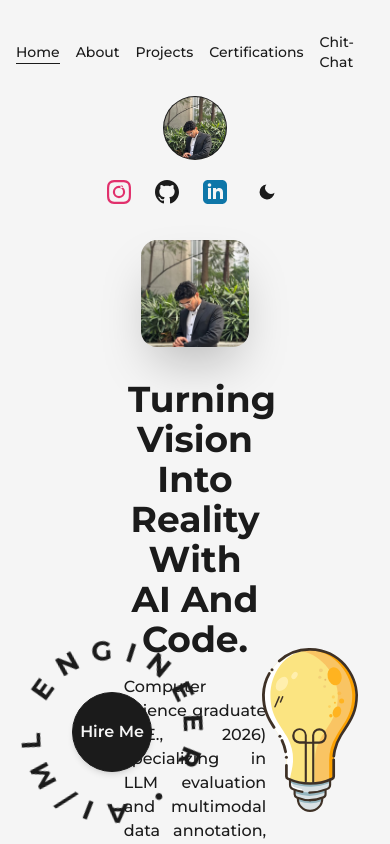
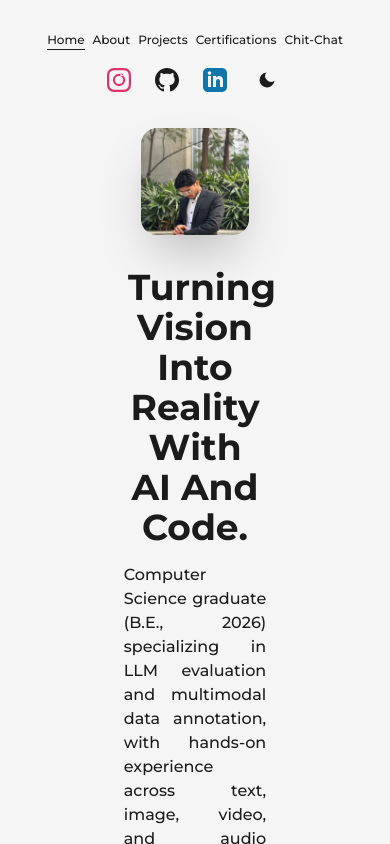
Before and after one commit to Johnapatel/alok-portfolio, a Next.js app: page / in a window 390 px wide. Shown: the top 844 px of the page. Built offline with nearby package versions, Linux system fonts and the light colour scheme.

Commit message:
Fix mobile overlapping bugs and hide duplicate logo

```diff
--- a/src/components/HireMe.js
+++ b/src/components/HireMe.js
@@ -4,7 +4,7 @@ import { useContactModal } from '@/context/ContactContext';
 export default function HireMe() {
   const { openContactModal } = useContactModal();
   return (
-    <div className="fixed left-4 bottom-4 flex items-center justify-center overflow-hidden z-20">
+    <div className="fixed left-4 bottom-4 items-center justify-center overflow-hidden z-20 hidden md:flex">
       <div className="w-48 h-auto flex items-center justify-center relative">
         <svg viewBox="0 0 200 200" className="animate-[spin_8s_linear_infinite] fill-dark dark:fill-light">
           <path id="curve" d="M 100, 100 m -75, 0 a 75,75 0 1,1 150,0 a 75,75 0 1,1 -150,0" fill="transparent" />
--- a/src/components/Navbar.js
+++ b/src/components/Navbar.js
@@ -42,9 +42,9 @@ export default function Navbar() {
   }, [mode]);
 
   return (
-    <header className="w-full px-4 lg:px-32 py-8 font-medium flex flex-col lg:flex-row items-center justify-between dark:text-light relative gap-4 lg:gap-0">
+    <header className="w-full px-4 lg:px-32 py-8 font-medium flex flex-col md:flex-row items-center justify-between dark:text-light relative gap-4 md:gap-0">
 
-      <nav className="flex items-center space-x-4 lg:space-x-8 text-sm lg:text-lg">
+      <nav className="flex flex-wrap items-center justify-center space-x-2 md:space-x-4 lg:space-x-8 text-xs md:text-sm lg:text-lg">
         <CustomLink href="/" title="Home" />
         <CustomLink href="/about" title="About" />
         <CustomLink href="/projects" title="Projects" />
@@ -53,7 +53,7 @@ export default function Navbar() {
       </nav>
 
       {/* Center Logo */}
-      <div className="lg:absolute lg:left-[50%] lg:top-2 lg:translate-x-[-50%] flex items-center justify-center mt-2 lg:mt-0">
+      <div className="hidden md:flex md:absolute md:left-[50%] md:top-2 md:translate-x-[-50%] items-center justify-center">
         <Link href="/" className="w-16 h-16 bg-dark text-light dark:bg-light dark:text-dark flex items-center justify-center rounded-full text-2xl font-bold border border-solid border-transparent hover:bg-light hover:text-dark hover:border-dark dark:hover:bg-dark dark:hover:text-light dark:hover:border-light transition-all duration-300 overflow-hidden">
           <Image src={profilePic} alt="AP" className="w-full h-full object-cover" />
         </Link>
--- a/src/pages/index.js
+++ b/src/pages/index.js
@@ -42,7 +42,7 @@ export default function Home() {
 
         <HireMe />
 
-        <div className="absolute right-8 bottom-8 inline-block w-24">
+        <div className="absolute right-8 bottom-8 md:inline-block w-24 hidden">
           <Image src={lightBulb} alt="Light Bulb" className="w-full h-auto" />
         </div>
       </main>
```
